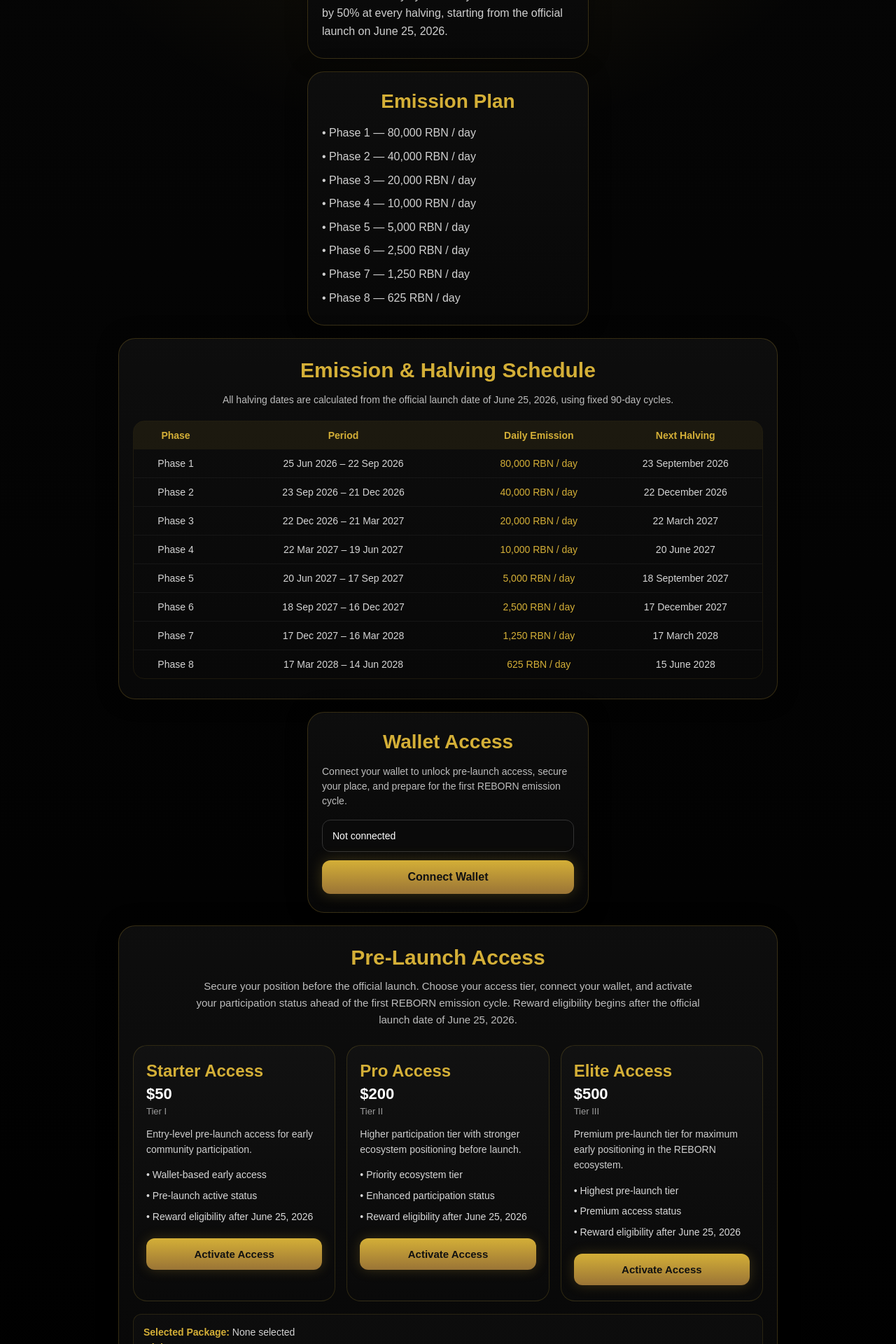
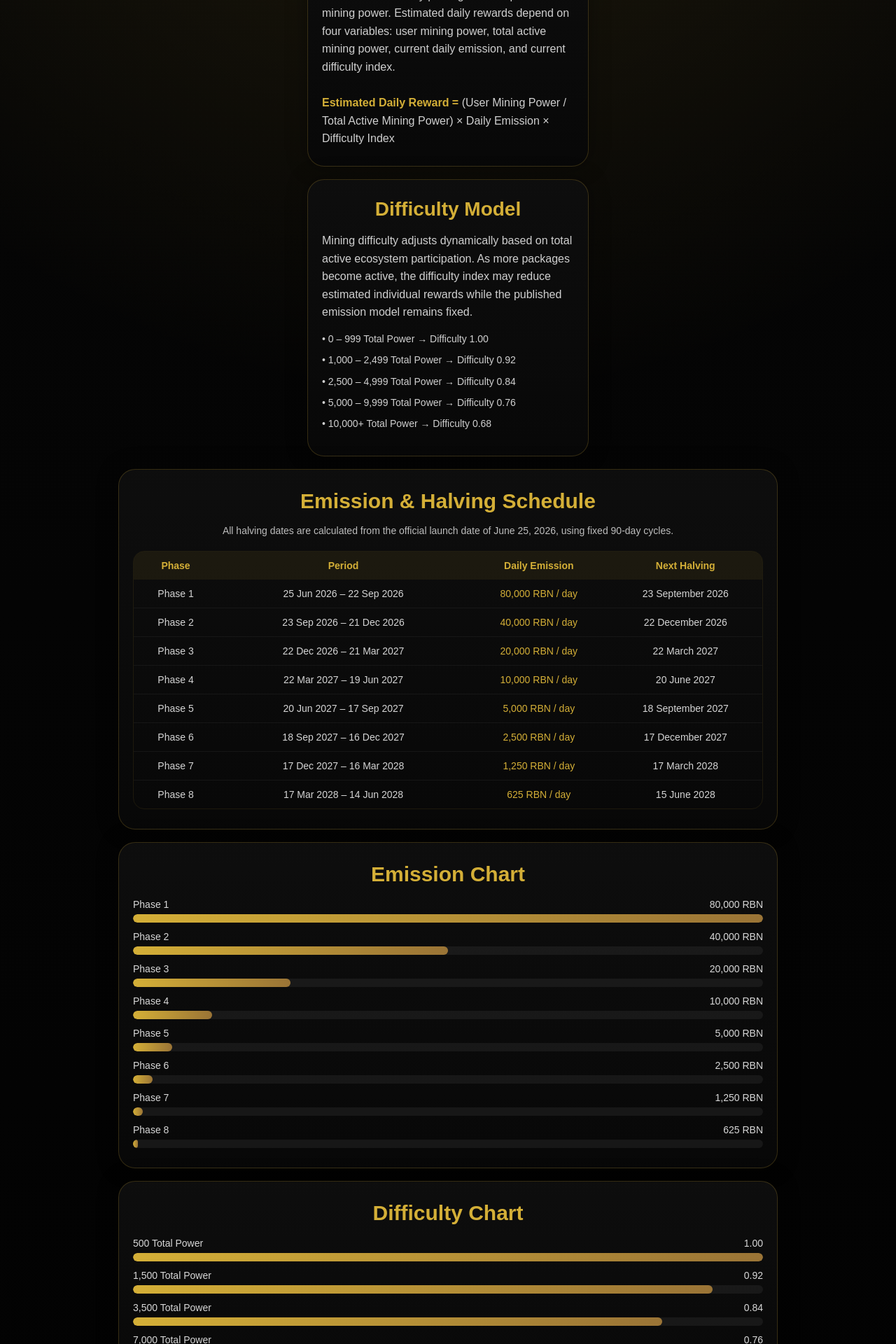
Before and after one commit to LudmataAl/reborn-site, a Next.js app: page / in a window 1280 px wide. Shown: the part 520-2440 px from the top of the page at 70% size. Built offline with nearby package versions, Linux system fonts and the light colour scheme.

Commit message:
Update page.js

```diff
--- a/app/page.js
+++ b/app/page.js
@@ -1,12 +1,12 @@
 'use client';
 
-import React, { useState } from 'react';
+import React, { useMemo, useState } from 'react';
 
 export default function Home() {
   const [walletAddress, setWalletAddress] = useState('');
   const [walletStatus, setWalletStatus] = useState('Not connected');
   const [isConnecting, setIsConnecting] = useState(false);
-  const [selectedPackage, setSelectedPackage] = useState('');
+  const [selectedPackage, setSelectedPackage] = useState('Starter Access');
 
   async function connectWallet() {
     if (typeof window === 'undefined' || !window.ethereum) {
@@ -35,19 +35,128 @@ export default function Home() {
     }
   }
 
-  function activateAccess(packageName) {
-    setSelectedPackage(packageName);
-  }
-
   const shortAddress = walletAddress
     ? walletAddress.slice(0, 6) + '...' + walletAddress.slice(-4)
     : '';
+
+  const packages = [
+    {
+      name: 'Starter Access',
+      price: '$50',
+      tier: 'Tier I',
+      tokenAllocation: 100,
+      miningPower: 1,
+      description:
+        'Entry-level pre-launch access for early community participation.',
+      details: [
+        'Wallet-based early access',
+        'Pre-launch active status',
+        'Reward eligibility after June 25, 2026',
+      ],
+    },
+    {
+      name: 'Pro Access',
+      price: '$200',
+      tier: 'Tier II',
+      tokenAllocation: 400,
+      miningPower: 4,
+      description:
+        'Higher participation tier with stronger ecosystem positioning before launch.',
+      details: [
+        'Priority ecosystem tier',
+        'Enhanced participation status',
+        'Reward eligibility after June 25, 2026',
+      ],
+    },
+    {
+      name: 'Elite Access',
+      price: '$500',
+      tier: 'Tier III',
+      tokenAllocation: 1000,
+      miningPower: 10,
+      description:
+        'Premium pre-launch tier for maximum early positioning in the REBORN ecosystem.',
+      details: [
+        'Highest pre-launch tier',
+        'Premium access status',
+        'Reward eligibility after June 25, 2026',
+      ],
+    },
+  ];
+
+  const halvingRows = [
+    ['Phase 1', '25 Jun 2026 – 22 Sep 2026', 80000, '23 September 2026'],
+    ['Phase 2', '23 Sep 2026 – 21 Dec 2026', 40000, '22 December 2026'],
+    ['Phase 3', '22 Dec 2026 – 21 Mar 2027', 20000, '22 March 2027'],
+    ['Phase 4', '22 Mar 2027 – 19 Jun 2027', 10000, '20 June 2027'],
+    ['Phase 5', '20 Jun 2027 – 17 Sep 2027', 5000, '18 September 2027'],
+    ['Phase 6', '18 Sep 2027 – 16 Dec 2027', 2500, '17 December 2027'],
+    ['Phase 7', '17 Dec 2027 – 16 Mar 2028', 1250, '17 March 2028'],
+    ['Phase 8', '17 Mar 2028 – 14 Jun 2028', 625, '15 June 2028'],
+  ];
+
+  const difficultyBands = [
+    { label: '0 – 999 Total Power', min: 0, max: 999, value: 1.0 },
+    { label: '1,000 – 2,499 Total Power', min: 1000, max: 2499, value: 0.92 },
+    { label: '2,500 – 4,999 Total Power', min: 2500, max: 4999, value: 0.84 },
+    { label: '5,000 – 9,999 Total Power', min: 5000, max: 9999, value: 0.76 },
+    { label: '10,000+ Total Power', min: 10000, max: Infinity, value: 0.68 },
+  ];
+
+  const emissionBars = useMemo(() => {
+    const maxEmission = 80000;
+    return halvingRows.map((row) => ({
+      phase: row[0],
+      emission: row[2],
+      width: (row[2] / maxEmission) * 100,
+    }));
+  }, []);
+
+  const difficultyBars = [
+    { label: '500', value: 1.0 },
+    { label: '1,500', value: 0.92 },
+    { label: '3,500', value: 0.84 },
+    { label: '7,000', value: 0.76 },
+    { label: '12,000', value: 0.68 },
+  ];
+
+  const currentDailyEmission = 80000;
+  const assumedTotalActivePower = 3500;
+
+  const selectedPackageData =
+    packages.find((pkg) => pkg.name === selectedPackage) || packages[0];
+
+  const currentDifficulty =
+    difficultyBands.find(
+      (band) =>
+        assumedTotalActivePower >= band.min &&
+        assumedTotalActivePower <= band.max
+    )?.value || 1;
+
+  const estimatedDailyReward =
+    (selectedPackageData.miningPower / assumedTotalActivePower) *
+    currentDailyEmission *
+    currentDifficulty;
+
+  const estimatedMonthlyReward = estimatedDailyReward * 30;
 
   const cardStyle = {
     width: '100%',
     maxWidth: '360px',
     margin: '0 auto 18px auto',
     padding: '26px 20px',
+    borderRadius: '24px',
+    border: '1px solid rgba(212,175,55,0.22)',
+    background:
+      'linear-gradient(180deg, rgba(14,14,14,0.96), rgba(8,8,8,0.96))',
+    boxShadow: '0 0 30px rgba(0,0,0,0.35)',
+  };
+
+  const wideCardStyle = {
+    width: '100%',
+    maxWidth: '900px',
+    margin: '0 auto 18px auto',
+    padding: '28px 20px',
     borderRadius: '24px',
     border: '1px solid rgba(212,175,55,0.22)',
     background:
@@ -67,56 +176,6 @@ export default function Home() {
     fontSize: '16px',
     lineHeight: '1.6',
   };
-
-  const packages = [
-    {
-      name: 'Starter Access',
-      price: '$50',
-      tier: 'Tier I',
-      description:
-        'Entry-level pre-launch access for early community participation.',
-      details: [
-        'Wallet-based early access',
-        'Pre-launch active status',
-        'Reward eligibility after June 25, 2026',
-      ],
-    },
-    {
-      name: 'Pro Access',
-      price: '$200',
-      tier: 'Tier II',
-      description:
-        'Higher participation tier with stronger ecosystem positioning before launch.',
-      details: [
-        'Priority ecosystem tier',
-        'Enhanced participation status',
-        'Reward eligibility after June 25, 2026',
-      ],
-    },
-    {
-      name: 'Elite Access',
-      price: '$500',
-      tier: 'Tier III',
-      description:
-        'Premium pre-launch tier for maximum early positioning in the REBORN ecosystem.',
-      details: [
-        'Highest pre-launch tier',
-        'Premium access status',
-        'Reward eligibility after June 25, 2026',
-      ],
-    },
-  ];
-
-  const halvingRows = [
-    ['Phase 1', '25 Jun 2026 – 22 Sep 2026', '80,000 RBN / day', '23 September 2026'],
-    ['Phase 2', '23 Sep 2026 – 21 Dec 2026', '40,000 RBN / day', '22 December 2026'],
-    ['Phase 3', '22 Dec 2026 – 21 Mar 2027', '20,000 RBN / day', '22 March 2027'],
-    ['Phase 4', '22 Mar 2027 – 19 Jun 2027', '10,000 RBN / day', '20 June 2027'],
-    ['Phase 5', '20 Jun 2027 – 17 Sep 2027', '5,000 RBN / day', '18 September 2027'],
-    ['Phase 6', '18 Sep 2027 – 16 Dec 2027', '2,500 RBN / day', '17 December 2027'],
-    ['Phase 7', '17 Dec 2027 – 16 Mar 2028', '1,250 RBN / day', '17 March 2028'],
-    ['Phase 8', '17 Mar 2028 – 14 Jun 2028', '625 RBN / day', '15 June 2028'],
-  ];
 
   return (
     <div
@@ -174,40 +233,39 @@ export default function Home() {
       <div style={cardStyle}>
         <div style={sectionTitle}>Mining Model</div>
         <div style={{ ...bodyText, textAlign: 'left' }}>
-          REBORN follows a controlled emission structure with fixed 90-day
-          cycles. Daily emissions decrease by 50% at every halving, starting
-          from the official launch on June 25, 2026.
+          REBORN uses a transparent participation-based reward model.
+          Every package carries predefined mining power. Estimated daily rewards
+          depend on four variables: user mining power, total active mining power,
+          current daily emission, and current difficulty index.
+          <br />
+          <br />
+          <span style={{ color: '#D4AF37', fontWeight: 'bold' }}>
+            Estimated Daily Reward =
+          </span>{' '}
+          (User Mining Power / Total Active Mining Power) × Daily Emission ×
+          Difficulty Index
         </div>
       </div>
 
       <div style={cardStyle}>
-        <div style={sectionTitle}>Emission Plan</div>
-        <div style={{ ...bodyText, textAlign: 'left' }}>
-          <div style={{ marginBottom: '8px' }}>• Phase 1 — 80,000 RBN / day</div>
-          <div style={{ marginBottom: '8px' }}>• Phase 2 — 40,000 RBN / day</div>
-          <div style={{ marginBottom: '8px' }}>• Phase 3 — 20,000 RBN / day</div>
-          <div style={{ marginBottom: '8px' }}>• Phase 4 — 10,000 RBN / day</div>
-          <div style={{ marginBottom: '8px' }}>• Phase 5 — 5,000 RBN / day</div>
-          <div style={{ marginBottom: '8px' }}>• Phase 6 — 2,500 RBN / day</div>
-          <div style={{ marginBottom: '8px' }}>• Phase 7 — 1,250 RBN / day</div>
-          <div>• Phase 8 — 625 RBN / day</div>
+        <div style={sectionTitle}>Difficulty Model</div>
+        <div style={{ ...bodyText, textAlign: 'left', marginBottom: '14px' }}>
+          Mining difficulty adjusts dynamically based on total active ecosystem
+          participation. As more packages become active, the difficulty index
+          may reduce estimated individual rewards while the published emission
+          model remains fixed.
+        </div>
+
+        <div style={{ ...bodyText, textAlign: 'left', fontSize: '14px' }}>
+          {difficultyBands.map((band) => (
+            <div key={band.label} style={{ marginBottom: '8px' }}>
+              • {band.label} → Difficulty {band.value.toFixed(2)}
+            </div>
+          ))}
         </div>
       </div>
 
-      <div
-        style={{
-          width: '100%',
-          maxWidth: '900px',
-          margin: '0 auto 18px auto',
-          padding: '28px 20px',
-          borderRadius: '24px',
-          border: '1px solid rgba(212,175,55,0.22)',
-          background:
-            'linear-gradient(180deg, rgba(14,14,14,0.96), rgba(8,8,8,0.96))',
-          boxShadow: '0 0 30px rgba(0,0,0,0.35)',
-          overflowX: 'auto',
-        }}
-      >
+      <div style={wideCardStyle}>
         <div
           style={{
             color: '#D4AF37',
@@ -272,8 +330,112 @@ export default function Home() {
             >
               <div style={{ padding: '12px' }}>{row[0]}</div>
               <div style={{ padding: '12px' }}>{row[1]}</div>
-              <div style={{ padding: '12px', color: '#D4AF37' }}>{row[2]}</div>
+              <div style={{ padding: '12px', color: '#D4AF37' }}>
+                {row[2].toLocaleString()} RBN / day
+              </div>
               <div style={{ padding: '12px' }}>{row[3]}</div>
+            </div>
+          ))}
+        </div>
+      </div>
+
+      <div style={wideCardStyle}>
+        <div
+          style={{
+            color: '#D4AF37',
+            fontSize: '30px',
+            fontWeight: 'bold',
+            marginBottom: '18px',
+          }}
+        >
+          Emission Chart
+        </div>
+
+        <div style={{ display: 'grid', gap: '12px' }}>
+          {emissionBars.map((bar) => (
+            <div key={bar.phase} style={{ textAlign: 'left' }}>
+              <div
+                style={{
+                  display: 'flex',
+                  justifyContent: 'space-between',
+                  marginBottom: '6px',
+                  color: '#d8d8d8',
+                  fontSize: '14px',
+                }}
+              >
+                <span>{bar.phase}</span>
+                <span>{bar.emission.toLocaleString()} RBN</span>
+              </div>
+              <div
+                style={{
+                  width: '100%',
+                  height: '12px',
+                  background: 'rgba(255,255,255,0.06)',
+                  borderRadius: '999px',
+                  overflow: 'hidden',
+                }}
+              >
+                <div
+                  style={{
+                    width: `${bar.width}%`,
+                    height: '100%',
+                    background:
+                      'linear-gradient(90deg, #d4af37, #9a7436)',
+                    borderRadius: '999px',
+                  }}
+                />
+              </div>
+            </div>
+          ))}
+        </div>
+      </div>
+
+      <div style={wideCardStyle}>
+        <div
+          style={{
+            color: '#D4AF37',
+            fontSize: '30px',
+            fontWeight: 'bold',
+            marginBottom: '18px',
+          }}
+        >
+          Difficulty Chart
+        </div>
+
+        <div style={{ display: 'grid', gap: '12px' }}>
+          {difficultyBars.map((bar) => (
+            <div key={bar.label} style={{ textAlign: 'left' }}>
+              <div
+                style={{
+                  display: 'flex',
+                  justifyContent: 'space-between',
+                  marginBottom: '6px',
+                  color: '#d8d8d8',
+                  fontSize: '14px',
+                }}
+              >
+                <span>{bar.label} Total Power</span>
+                <span>{bar.value.toFixed(2)}</span>
+              </div>
+              <div
+                style={{
+                  width: '100%',
+                  height: '12px',
+                  background: 'rgba(255,255,255,0.06)',
+                  borderRadius: '999px',
+                  overflow: 'hidden',
+                }}
+              >
+                <div
+                  style={{
+                    width: `${bar.value * 100}%`,
+                    height: '100%',
+                    background:
+                      'linear-gradient(90deg, #d4af37, #9a7436)',
+                    borderRadius: '999px',
+                  }}
+                />
+              </div>
             </div>
           ))}
         </div>
@@ -334,19 +496,7 @@ export default function Home() {
         </button>
       </div>
 
-      <div
-        style={{
-          width: '100%',
-          maxWidth: '900px',
-          margin: '0 auto 18px auto',
-          padding: '28px 20px',
-          borderRadius: '24px',
-          border: '1px solid rgba(212,175,55,0.22)',
-          background:
-            'linear-gradient(180deg, rgba(14,14,14,0.96), rgba(8,8,8,0.96))',
-          boxShadow: '0 0 30px rgba(0,0,0,0.35)',
-        }}
-      >
+      <div style={wideCardStyle}>
         <div
           style={{
             color: '#D4AF37',
@@ -440,7 +590,7 @@ export default function Home() {
                   color: '#d9d9d9',
                   fontSize: '14px',
                   lineHeight: '1.7',
-                  marginBottom: '18px',
+                  marginBottom: '14px',
                 }}
               >
                 {pkg.details.map((item) => (
@@ -450,8 +600,30 @@ export default function Home() {
                 ))}
               </div>
 
+              <div
+                style={{
+                  color: '#d7d7d7',
+                  fontSize: '14px',
+                  lineHeight: '1.7',
+                  marginBottom: '18px',
+                  padding: '12px',
+                  borderRadius: '12px',
+                  background: 'rgba(255,255,255,0.03)',
+                  border: '1px solid rgba(212,175,55,0.10)',
+                }}
+              >
+                <div style={{ marginBottom: '6px' }}>
+                  <strong style={{ color: '#D4AF37' }}>Token Allocation:</strong>{' '}
+                  {pkg.tokenAllocation.toLocaleString()} RBN
+                </div>
+                <div>
+                  <strong style={{ color: '#D4AF37' }}>Mining Power:</strong>{' '}
+                  {pkg.miningPower}x
+                </div>
+              </div>
+
               <button
-                onClick={() => activateAccess(pkg.name)}
+                onClick={() => setSelectedPackage(pkg.name)}
                 style={{
                   width: '100%',
                   padding: '14px',
@@ -492,6 +664,135 @@ export default function Home() {
           <br />
           <strong style={{ color: '#D4AF37' }}>Reward Eligibility:</strong>{' '}
           Begins after official launch under the published emission schedule.
+        </div>
+      </div>
+
+      <div style={wideCardStyle}>
+        <div
+          style={{
+            color: '#D4AF37',
+            fontSize: '30px',
+            fontWeight: 'bold',
+            marginBottom: '12px',
+          }}
+        >
+          Reward Calculator Preview
+        </div>
+
+        <div
+          style={{
+            color: '#bdbdbd',
+            fontSize: '14px',
+            lineHeight: '1.6',
+            marginBottom: '20px',
+            maxWidth: '720px',
+            marginLeft: 'auto',
+            marginRight: 'auto',
+          }}
+        >
+          This preview uses the currently selected package, Phase 1 emission,
+          and an assumed total active mining power of 3,500. Displayed values
+          are estimates only and do not represent guaranteed returns.
+        </div>
+
+        <div
+          style={{
+            display: 'grid',
+            gridTemplateColumns: 'repeat(auto-fit, minmax(220px, 1fr))',
+            gap: '14px',
+          }}
+        >
+          <div
+            style={{
+              padding: '16px',
+              borderRadius: '16px',
+              background: 'rgba(255,255,255,0.03)',
+              border: '1px solid rgba(212,175,55,0.10)',
+              textAlign: 'left',
+            }}
+          >
+            <div style={{ color: '#D4AF37', marginBottom: '6px', fontWeight: 'bold' }}>
+              Selected Tier
+            </div>
+            <div style={{ color: '#fff' }}>{selectedPackageData.name}</div>
+          </div>
+
+          <div
+            style={{
+              padding: '16px',
+              borderRadius: '16px',
+              background: 'rgba(255,255,255,0.03)',
+              border: '1px solid rgba(212,175,55,0.10)',
+              textAlign: 'left',
+            }}
+          >
+            <div style={{ color: '#D4AF37', marginBottom: '6px', fontWeight: 'bold' }}>
+              Mining Power
+            </div>
+            <div style={{ color: '#fff' }}>{selectedPackageData.miningPower}x</div>
+          </div>
+
+          <div
+            style={{
+              padding: '16px',
+              borderRadius: '16px',
+              background: 'rgba(255,255,255,0.03)',
+              border: '1px solid rgba(212,175,55,0.10)',
+              textAlign: 'left',
+            }}
+          >
+            <div style={{ color: '#D4AF37', marginBottom: '6px', fontWeight: 'bold' }}>
+              Current Difficulty
+            </div>
+            <div style={{ color: '#fff' }}>{currentDifficulty.toFixed(2)}</div>
+          </div>
+
+          <div
+            style={{
+              padding: '16px',
+              borderRadius: '16px',
+              background: 'rgba(255,255,255,0.03)',
+              border: '1px solid rgba(212,175,55,0.10)',
+              textAlign: 'left',
+            }}
+          >
+            <div style={{ color: '#D4AF37', marginBottom: '6px', fontWeight: 'bold' }}>
+              Current Daily Emission
+            </div>
+            <div style={{ color: '#fff' }}>
+              {currentDailyEmission.toLocaleString()} RBN
+            </div>
+          </div>
+
+          <div
+            style={{
+              padding: '16px',
+              borderRadius: '16px',
+              background: 'rgba(255,255,255,0.03)',
+              border: '1px solid rgba(212,175,55,0.10)',
+              textAlign: 'left',
+            }}
+          >
+            <div style={{ color: '#D4AF37', marginBottom: '6px', fontWeight: 'bold' }}>
+              Estimated Daily Reward
+            </div>
+            <div style={{ color: '#fff' }}>{estimatedDailyReward.toFixed(2)} RBN</div>
+          </div>
+
+          <div
+            style={{
+              padding: '16px',
+              borderRadius: '16px',
+              background: 'rgba(255,255,255,0.03)',
+              border: '1px solid rgba(212,175,55,0.10)',
+              textAlign: 'left',
+            }}
+          >
+            <div style={{ color: '#D4AF37', marginBottom: '6px', fontWeight: 'bold' }}>
+              Estimated Monthly Reward
+            </div>
+            <div style={{ color: '#fff' }}>{estimatedMonthlyReward.toFixed(2)} RBN</div>
+          </div>
         </div>
       </div>
 
@@ -542,4 +843,4 @@ export default function Home() {
       </div>
     </div>
   );
-}
+      }
```
